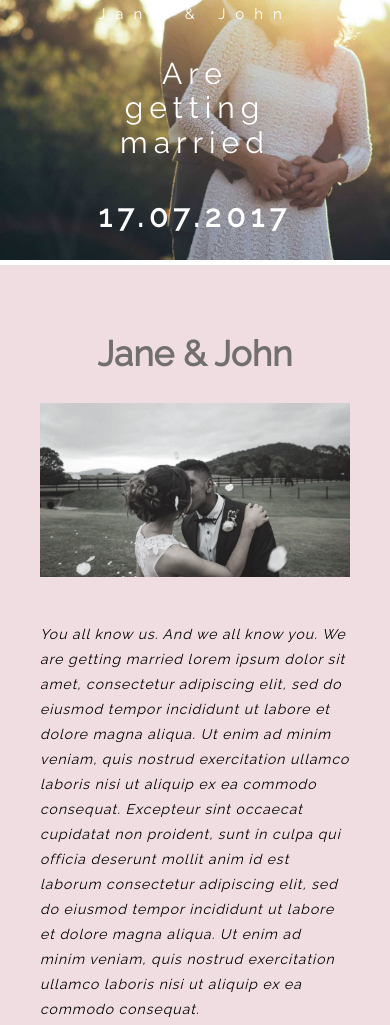
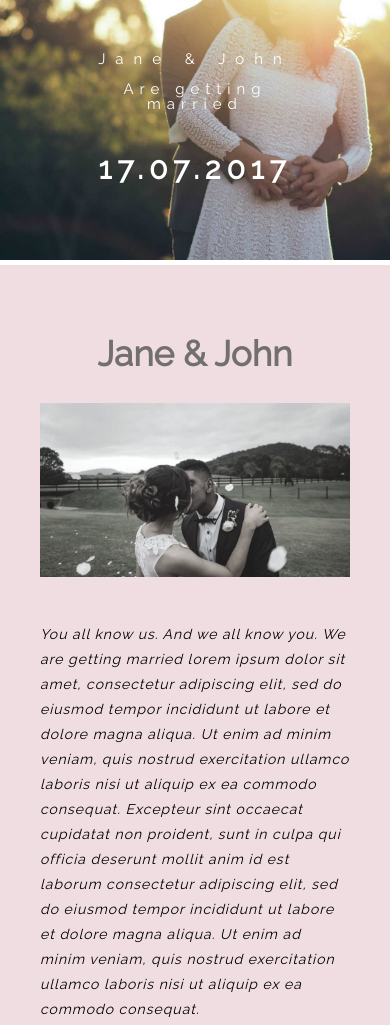
Before and after one commit to phuthinhnguyen/weddinginvitation, a plain HTML site: page index.html in a window 390 px wide. Shown: the top 1025 px of the page. Drawn offline with Linux system fonts and the light colour scheme.

Commit message:
Add files via upload

```diff
--- a/index.html
+++ b/index.html
@@ -329,7 +329,12 @@
       @media only screen and (max-width:500px){
         .item1 h2{
               font-size: 15px;
-              line-height: 25px;
+              line-height: 15px;
+         }
+         .item1 p{
+              font-size: 15px;
+              line-height: 15px;
+
          }
          .menursvp{
             width: 300px;
```
